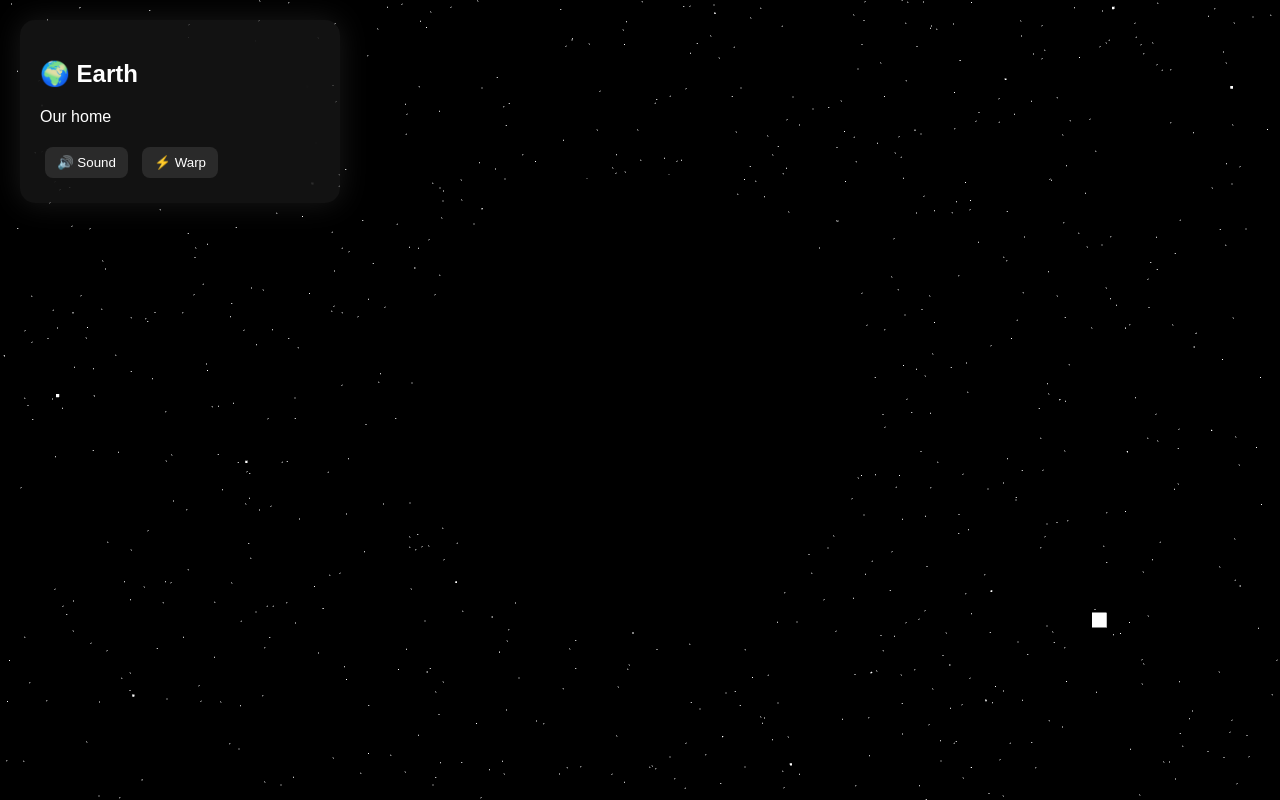
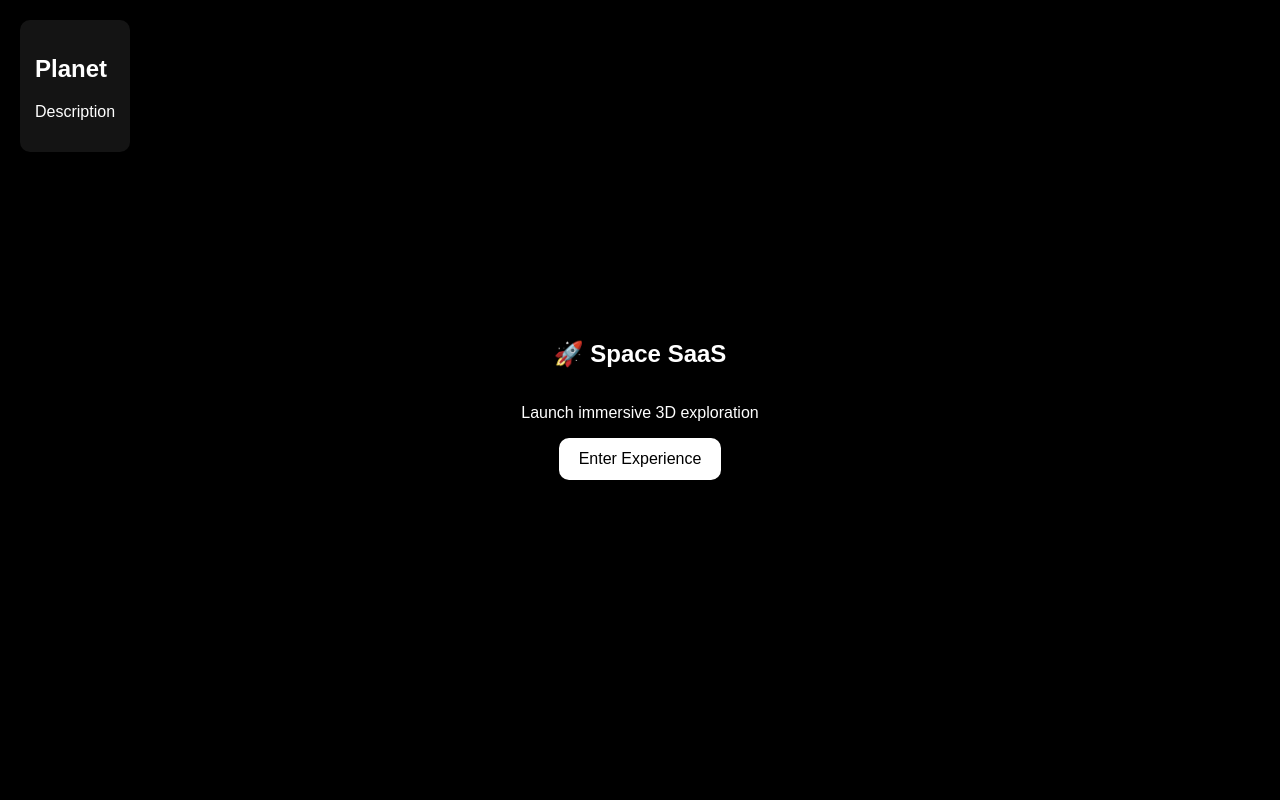
Before and after one commit to Prem759-0/Space-Exploration, a plain HTML site: page index.html in a window 1280 px wide. Drawn offline with nearby package versions, Linux system fonts and the light colour scheme; animation ran at ten frames a second.

Commit message:
Update index.html

```diff
--- a/index.html
+++ b/index.html
@@ -3,33 +3,26 @@
 <head>
 <meta charset="UTF-8">
 <meta name="viewport" content="width=device-width, initial-scale=1.0">
-<title>Space Experience</title>
+<title>Space SaaS Pro</title>
 
 <style>
-body { margin:0; overflow:hidden; background:black; font-family:sans-serif; color:white; }
+body { margin:0; font-family:sans-serif; background:black; color:white; overflow:hidden; }
 
-/* LOADER */
-#loader {
-  position:fixed;
-  width:100%;
-  height:100%;
-  background:black;
+/* LANDING */
+.landing {
+  height:100vh;
   display:flex;
+  flex-direction:column;
   justify-content:center;
   align-items:center;
-  z-index:100;
-  flex-direction:column;
+  text-align:center;
 }
-
-#loader h1 {
-  font-size:2rem;
-  letter-spacing:3px;
-  animation: pulse 1.5s infinite;
-}
-
-@keyframes pulse {
-  0%{opacity:0.3;}
-  100%{opacity:1;}
+.btn {
+  padding:12px 20px;
+  background:white;
+  color:black;
+  border-radius:10px;
+  cursor:pointer;
 }
 
 /* UI */
@@ -39,133 +32,141 @@ body { margin:0; overflow:hidden; background:black; font-family:sans-serif; colo
   left:20px;
   z-index:10;
 }
-
 .card {
-  backdrop-filter: blur(15px);
-  background: rgba(255,255,255,0.07);
-  padding:20px;
-  border-radius:15px;
-  width:280px;
-  box-shadow:0 0 30px rgba(255,255,255,0.1);
-  transition:0.3s;
-}
-
-.card:hover {
-  transform: scale(1.03);
-}
-
-/* CONTROLS */
-.controls {
-  margin-top:15px;
-}
-
-button {
-  background:rgba(255,255,255,0.1);
-  border:none;
-  padding:8px 12px;
-  margin:5px;
-  border-radius:8px;
-  color:white;
-  cursor:pointer;
-}
-button:hover {
-  background:rgba(255,255,255,0.3);
+  background:rgba(255,255,255,0.08);
+  padding:15px;
+  border-radius:10px;
+  backdrop-filter:blur(10px);
 }
 </style>
 </head>
 
 <body>
 
-<div id="loader">
-  <h1>🚀 Initializing Space...</h1>
-</div>
+<section class="landing">
+  <h1>🚀 Space SaaS</h1>
+  <p>Launch immersive 3D exploration</p>
+  <div class="btn" onclick="start()">Enter Experience</div>
+</section>
 
 <div id="ui">
   <div class="card">
-    <h2 id="name">Loading...</h2>
-    <p id="desc">Preparing journey...</p>
-
-    <div class="controls">
-      <button onclick="toggleSound()">🔊 Sound</button>
-      <button onclick="toggleWarp()">⚡ Warp</button>
-    </div>
+    <h2 id="name">Planet</h2>
+    <p id="desc">Description</p>
   </div>
 </div>
-
-<audio id="bgSound" loop>
-  <source src="https://cdn.pixabay.com/audio/2022/03/15/audio_c8c8a73467.mp3" type="audio/mp3">
-</audio>
 
 <script type="module">
 import * as THREE from "https://cdn.jsdelivr.net/npm/three@0.160/build/three.module.js";
 
+let started=false;
+
+window.start = ()=>{
+  document.querySelector(".landing").style.display="none";
+  if(!started){ init(); started=true; }
+};
+
+function init(){
+
 const scene = new THREE.Scene();
 
+// CAMERA
 const camera = new THREE.PerspectiveCamera(75, innerWidth/innerHeight, 0.1, 2000);
-camera.position.z = 5;
+camera.position.z=5;
 
+// RENDERER
 const renderer = new THREE.WebGLRenderer({antialias:true});
-renderer.setSize(innerWidth, innerHeight);
+renderer.setSize(innerWidth,innerHeight);
 document.body.appendChild(renderer.domElement);
 
-// LIGHTING
-const light = new THREE.PointLight(0xffffff, 2);
-light.position.set(50,50,50);
-scene.add(light);
+// 🔥 LIGHT FIX (IMPORTANT)
+const ambient = new THREE.AmbientLight(0xffffff, 0.6);
+scene.add(ambient);
 
-// STARFIELD
+const point = new THREE.PointLight(0xffffff, 1.5);
+point.position.set(20,20,20);
+scene.add(point);
+
+// ⭐ STARFIELD
 const starGeo = new THREE.BufferGeometry();
-let starPos = [];
-for(let i=0;i<6000;i++){
-  starPos.push((Math.random()-0.5)*2000);
-  starPos.push((Math.random()-0.5)*2000);
-  starPos.push((Math.random()-0.5)*2000);
+let pos=[];
+for(let i=0;i<4000;i++){
+  pos.push((Math.random()-0.5)*2000);
+  pos.push((Math.random()-0.5)*2000);
+  pos.push((Math.random()-0.5)*2000);
 }
-starGeo.setAttribute("position", new THREE.Float32BufferAttribute(starPos,3));
+starGeo.setAttribute("position", new THREE.Float32BufferAttribute(pos,3));
 const stars = new THREE.Points(starGeo,new THREE.PointsMaterial({color:0xffffff}));
 scene.add(stars);
 
-// TEXTURES
+// 🌍 TEXTURES (MORE RELIABLE)
 const loader = new THREE.TextureLoader();
 
-function planet(tex,x){
+function createPlanet(url, x, fallbackColor){
   const geo = new THREE.SphereGeometry(2,64,64);
-  const mat = new THREE.MeshStandardMaterial({map:tex});
-  const mesh = new THREE.Mesh(geo,mat);
-  mesh.position.x=x;
+
+  const texture = loader.load(
+    url,
+    ()=>{},
+    undefined,
+    ()=>{ console.log("Texture failed, using color"); }
+  );
+
+  const mat = new THREE.MeshStandardMaterial({
+    map: texture,
+    color: fallbackColor
+  });
+
+  const mesh = new THREE.Mesh(geo, mat);
+  mesh.position.x = x;
   scene.add(mesh);
+
+  // 🌟 ATMOSPHERE GLOW
+  const glow = new THREE.Mesh(
+    new THREE.SphereGeometry(2.2,64,64),
+    new THREE.MeshBasicMaterial({
+      color:0x00aaff,
+      transparent:true,
+      opacity:0.15
+    })
+  );
+  glow.position.x = x;
+  scene.add(glow);
+
   return mesh;
 }
 
-const earth = planet(loader.load("https://threejs.org/examples/textures/earth_atmos_2048.jpg"),0);
-const mars = planet(loader.load("https://threejs.org/examples/textures/mars_1k_color.jpg"),30);
-const jupiter = planet(loader.load("https://threejs.org/examples/textures/jupiter.jpg"),60);
+// 🌍 PLANETS (FIXED)
+const earth = createPlanet(
+  "https://raw.githubusercontent.com/mrdoob/three.js/dev/examples/textures/planets/earth_atmos_2048.jpg",
+  0,
+  0x2266ff
+);
 
+const mars = createPlanet(
+  "https://raw.githubusercontent.com/mrdoob/three.js/dev/examples/textures/planets/mars_1k_color.jpg",
+  30,
+  0xff3300
+);
+
+const jupiter = createPlanet(
+  "https://raw.githubusercontent.com/mrdoob/three.js/dev/examples/textures/planets/jupiter.jpg",
+  60,
+  0xffaa66
+);
+
+// DATA
 const planets = [
-  {mesh:earth,name:"🌍 Earth",desc:"Our home"},
+  {mesh:earth,name:"🌍 Earth",desc:"Life planet"},
   {mesh:mars,name:"🔴 Mars",desc:"Future colony"},
   {mesh:jupiter,name:"🪐 Jupiter",desc:"Gas giant"}
 ];
 
 // SCROLL SMOOTH
-let target = 0;
-let current = 0;
-
+let target=0,current=0;
 window.addEventListener("wheel", e=>{
   target += e.deltaY * 0.05;
 });
-
-// SOUND
-let soundOn=false;
-window.toggleSound = ()=>{
-  const audio=document.getElementById("bgSound");
-  soundOn=!soundOn;
-  soundOn ? audio.play() : audio.pause();
-};
-
-// WARP MODE
-let warp=false;
-window.toggleWarp = ()=> warp=!warp;
 
 // ANIMATE
 function animate(){
@@ -174,9 +175,7 @@ function animate(){
   current += (target-current)*0.05;
   camera.position.x = current;
 
-  planets.forEach(p=> p.mesh.rotation.y+=0.002);
-
-  stars.rotation.y += warp ? 0.01 : 0.001;
+  planets.forEach(p=> p.mesh.rotation.y += 0.003);
 
   let closest = planets.reduce((a,b)=>{
     return Math.abs(b.mesh.position.x-camera.position.x) <
@@ -190,17 +189,14 @@ function animate(){
 }
 animate();
 
-// LOADER
-setTimeout(()=>{
-  document.getElementById("loader").style.display="none";
-},2000);
-
 // RESIZE
 window.addEventListener("resize", ()=>{
   camera.aspect=innerWidth/innerHeight;
   camera.updateProjectionMatrix();
   renderer.setSize(innerWidth,innerHeight);
 });
+
+}
 </script>
 
 </body>
```
